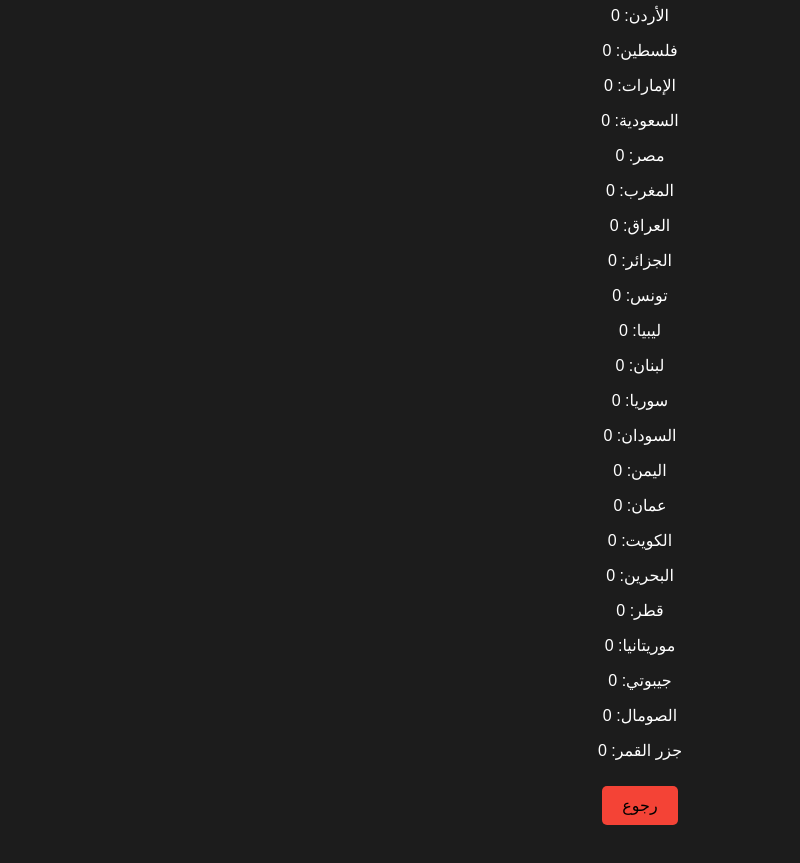
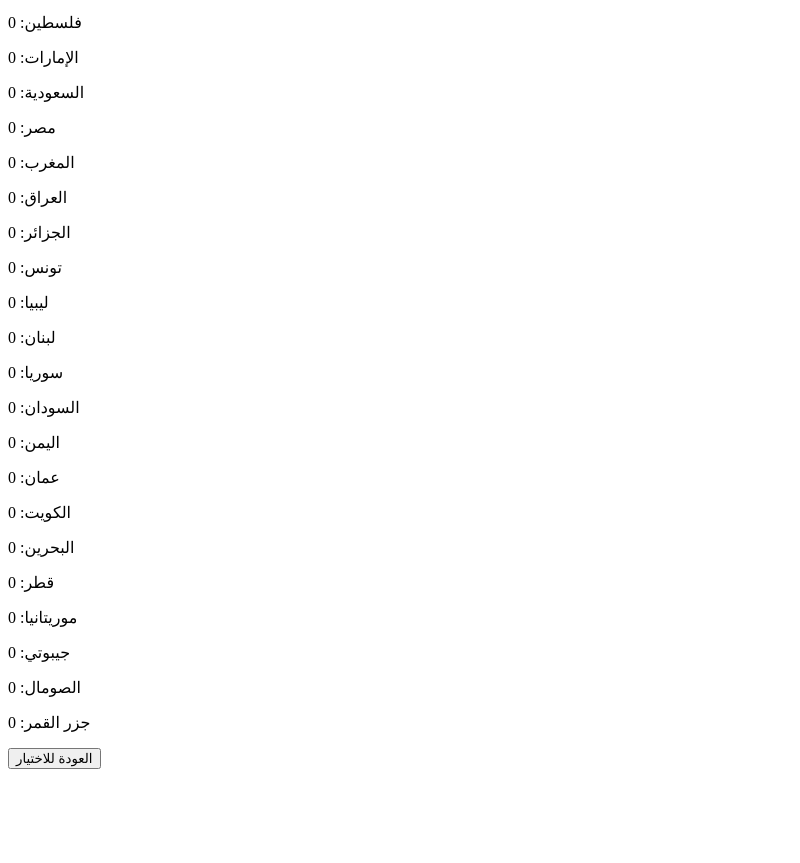
Before and after one commit to DARKDKal/Pressure-Challenge., a plain HTML site: page leaderboard.html in a window 1280 px wide. Shown: the part 103-966 px from the top of the page, without its empty margins (0-800 px from the left). After the commit the page ends 880 px from the top, so only its background shows below. Drawn offline with Linux system fonts and the light colour scheme.

Commit message:
Update leaderboard.html

```diff
--- a/leaderboard.html
+++ b/leaderboard.html
@@ -2,35 +2,12 @@
 <html lang="ar">
 <head>
     <meta charset="UTF-8">
-    <meta name="viewport" content="width=device-width, initial-scale=1.0">
     <title>لوحة المتصدرين</title>
-    <style>
-        body {
-            font-family: Arial, sans-serif;
-            text-align: center;
-            background-color: #1c1c1c; /* أسود */
-            color: white;
-            padding: 20px;
-        }
-        button {
-            padding: 10px 20px;
-            margin: 10px;
-            font-size: 16px;
-            cursor: pointer;
-            background-color: #f44336; /* أحمر */
-            border: none;
-            border-radius: 5px;
-            transition: background-color 0.3s;
-        }
-        button:hover {
-            background-color: #d32f2f; /* أحمر غامق */
-        }
-    </style>
+    <script src="script.js"></script>
 </head>
 <body>
     <h1>لوحة المتصدرين</h1>
     <div id="leaderboard"></div>
-    <button onclick="goBack()">رجوع</button>
-    <script src="script.js"></script>
+    <button onclick="window.location.href='index.html'">العودة للاختيار</button>
 </body>
 </html>
```
